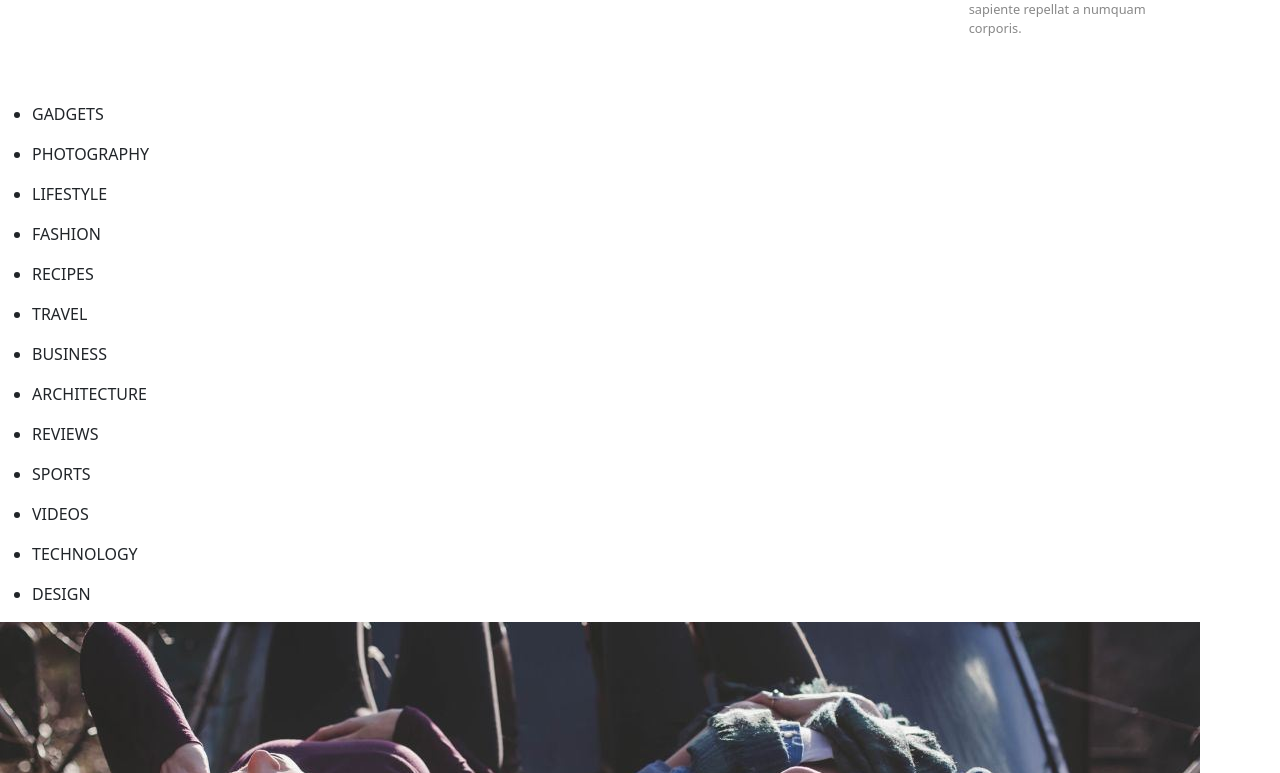
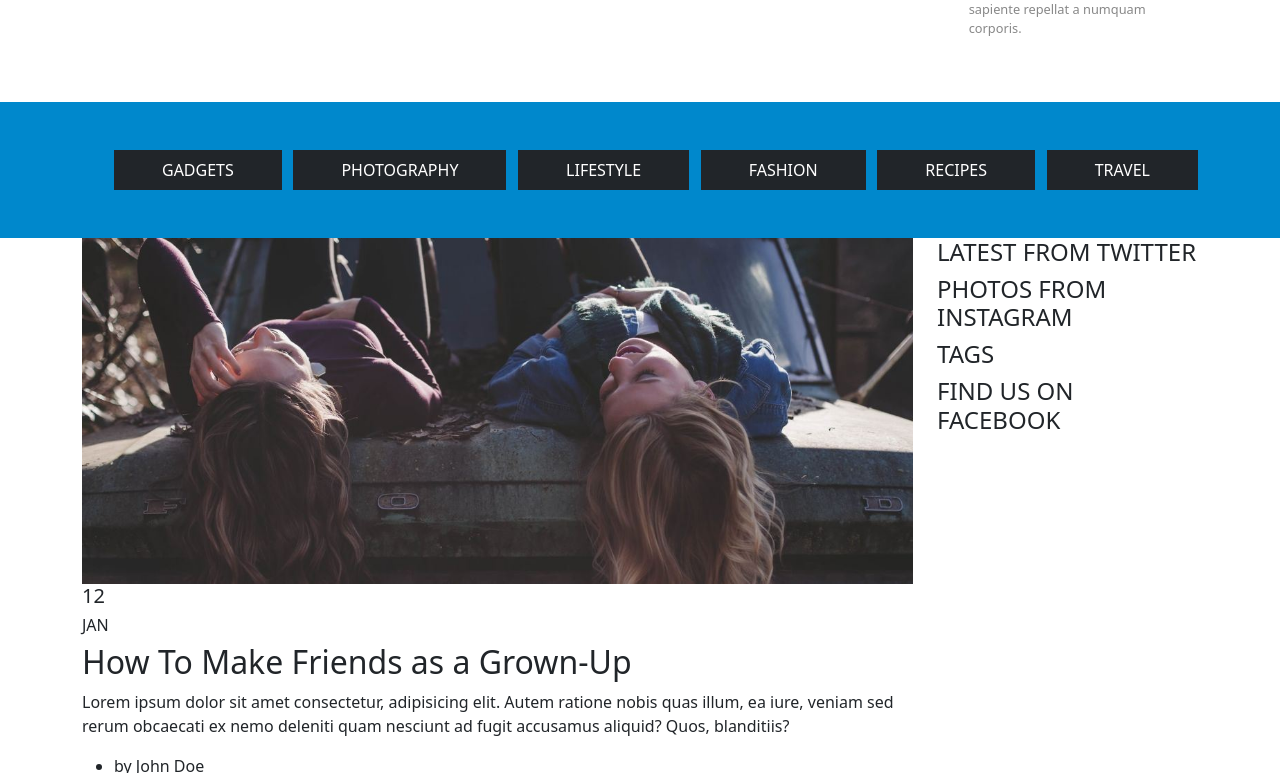
Before and after one commit to maldrek3103/proj-html-vuejs, a Vue app: page / in a window 1280 px wide. Shown: the part 1527-2300 px from the top of the page. Built offline with nearby package versions, Linux system fonts and the light colour scheme.

Commit message:
Started working on main posts section

```diff
--- a/package.json
+++ b/package.json
@@ -20,6 +20,7 @@
     "babel-eslint": "^10.1.0",
     "eslint": "^6.7.2",
     "eslint-plugin-vue": "^6.2.2",
+    "node-sass": "^6.0.1",
     "sass": "^1.26.5",
     "sass-loader": "^8.0.2",
     "vue-template-compiler": "^2.6.11"
--- /dev/null
+++ b/src/assets/scss/style.scss
@@ -0,0 +1 @@
+@import 'variables'
--- a/src/components/Header.vue
+++ b/src/components/Header.vue
@@ -102,7 +102,7 @@ export default {
 
 <style lang="scss">
 #top-header {
-  background-color: #0088cc;
+  background-color: #33b7bb;
   ul {
     list-style-type: none;
     a {
--- a/src/components/Main.vue
+++ b/src/components/Main.vue
@@ -102,19 +102,29 @@
         </div>
       </div>
     </section>
+
     <!-- MAIN POST SECTION WITH FILTER BAR -->
     <section id="main-preview">
       <!-- FILTER BAR -->
       <nav id="filter">
-        <ul v-for="(category, index) in categories" :key="index">
-          <li>
+        <div class="container">
+          <ul class="d-flex justify-content-between m-0 py-5">
+            <li
+              v-for="(category, index) in categories"
+              :key="index"
+              class="py-2 px-5 bg-dark overflow-hidden text-white"
+            >
               {{ category }}
             </li>
           </ul>
+        </div>
       </nav>
       <!-- CARD POST FOR MAIN PREVIEW -->
+      <div class="container">
+        <div class="row">
+          <div class="col-9">
             <div id="card-post" v-for="(post, index) in mainPosts" :key="index">
-        <img :src="post.img" alt="" />
+              <img :src="post.img" alt="" class="img-fluid" />
               <span id="publish-date">
                 <h5>{{ post.date.day }}</h5>
                 <h6>{{ post.date.month }}</h6>
@@ -131,6 +141,7 @@
               <button>READ MORE</button>
             </div>
             <!-- PAGINATION -->
+            <div id="pagination">
               <nav id="pagination">
                 <ul class="pagination">
                   <li>
@@ -148,13 +159,19 @@
                   </li>
                 </ul>
               </nav>
-    </section>
+            </div>
+          </div>
           <!-- ASIDE SECTION FOR SOCIAL INTERACTION -->
+          <div class="col-3">
             <section id="socials">
               <div><h4>LATEST FROM TWITTER</h4></div>
               <div><h4>PHOTOS FROM INSTAGRAM</h4></div>
               <div><h4>TAGS</h4></div>
               <div><h4>FIND US ON FACEBOOK</h4></div>
+            </section>
+          </div>
+        </div>
+      </div>
     </section>
   </div>
 </template>
@@ -171,13 +188,13 @@ export default {
         "FASHION",
         "RECIPES",
         "TRAVEL",
-        "BUSINESS",
-        "ARCHITECTURE",
-        "REVIEWS",
-        "SPORTS",
-        "VIDEOS",
-        "TECHNOLOGY",
-        "DESIGN",
+        // "BUSINESS",
+        // "ARCHITECTURE",
+        // "REVIEWS",
+        // "SPORTS",
+        // "VIDEOS",
+        // "TECHNOLOGY",
+        // "DESIGN",
       ],
       highlighted: [
         {
@@ -355,4 +372,7 @@ export default {
     color: #888888;
   }
 }
+#filter {
+  background-color: #0088cc;
+}
 </style>
```
Also changed, not shown: src/assets/scss/_variables.scss (added, +13 -0 lines), 7 other files (tests, documents, lock files or other folders). Lines whose indentation alone changed are shown as unchanged.
